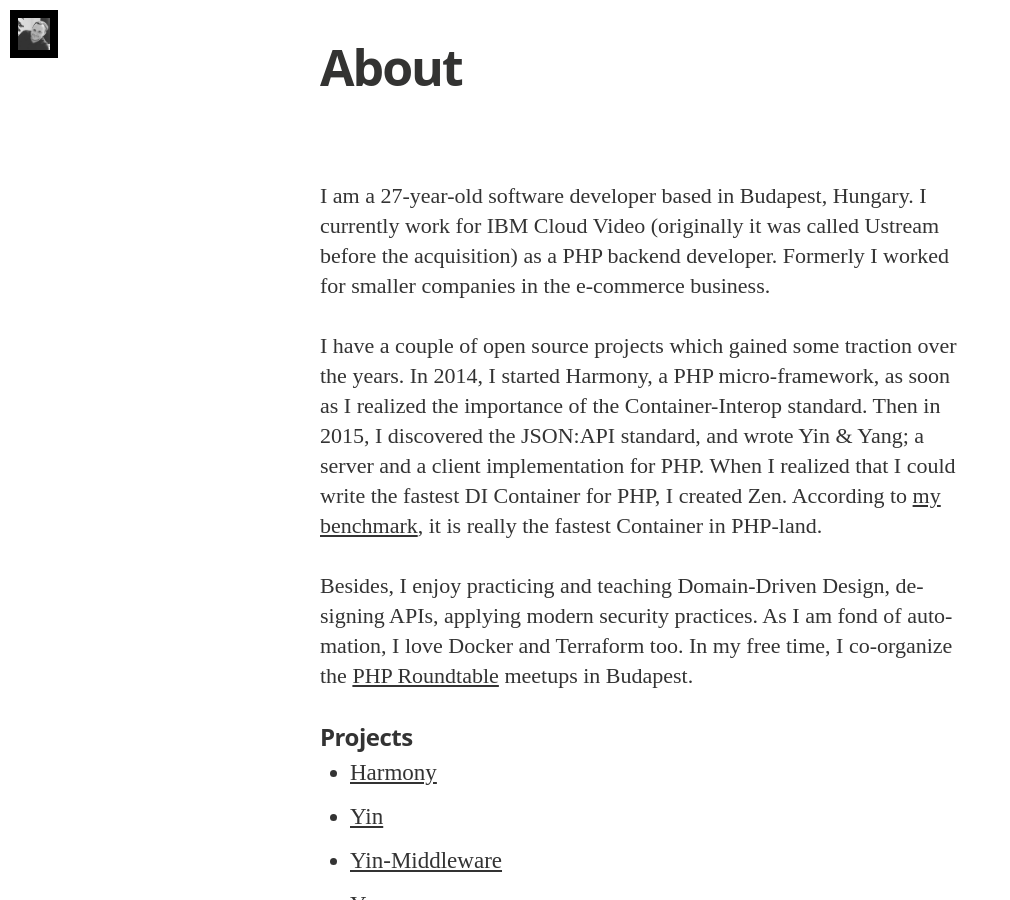
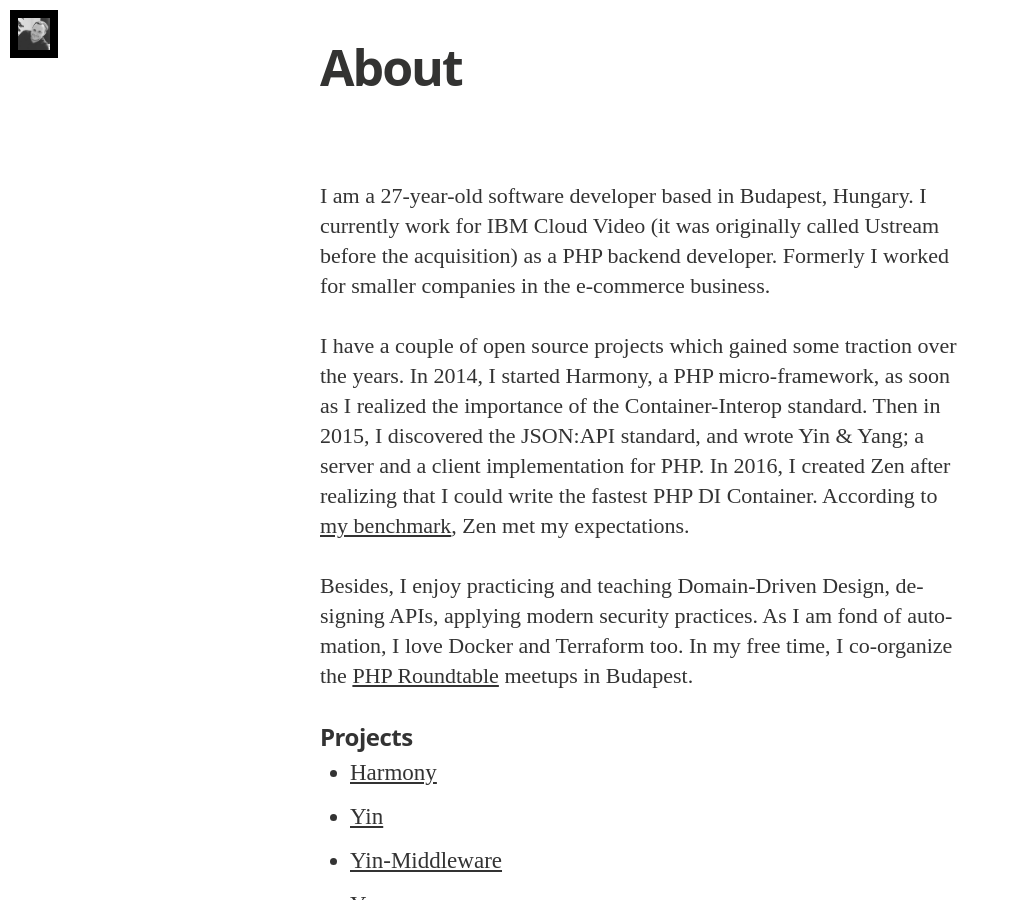
Before and after one commit to kocsismate/kocsismate.github.io, a Jekyll site: the page built from about.md, in a window 1280 px wide and 900 px high. Shown: the whole window, without its empty margins (0-1010 px from the left). Built offline with Jekyll 4.4.1, drawn with Linux system fonts in a browser that asks for light colours; nearby versions of some CDN libraries; some web fonts are replaced.

Commit message:
Improve wording

```diff
--- a/about.md
+++ b/about.md
@@ -4,14 +4,14 @@
 permalink: /about/
 ---
 
-I am a 27-year-old software developer based in Budapest, Hungary. I currently work for IBM Cloud Video (originally it was
+I am a 27-year-old software developer based in Budapest, Hungary. I currently work for IBM Cloud Video (it was originally
 called Ustream before the acquisition) as a PHP backend developer. Formerly I worked for smaller companies in the e-commerce business.
 
 I have a couple of open source projects which gained some traction over the years. In 2014, I started Harmony,
 a PHP micro-framework, as soon as I realized the importance of the Container-Interop standard. Then in 2015, I discovered
-the JSON:API standard, and wrote Yin & Yang; a server and a client implementation for PHP. When I realized that I could
-write the fastest DI Container for PHP, I created Zen. According to [my benchmark](https://kocsismate.github.io/php/2017/01/20/benchmark-for-some-popular-di-containers/),
-it is really the fastest Container in PHP-land.
+the JSON:API standard, and wrote Yin & Yang; a server and a client implementation for PHP. In 2016, I created Zen after
+realizing that I could write the fastest PHP DI Container. According to [my benchmark](https://kocsismate.github.io/php/2017/01/20/benchmark-for-some-popular-di-containers/),
+Zen met my expectations.
 
 Besides, I enjoy practicing and teaching Domain-Driven Design, designing APIs, applying modern security practices.
 As I am fond of automation, I love Docker and Terraform too. In my free time, I co-organize the
```
